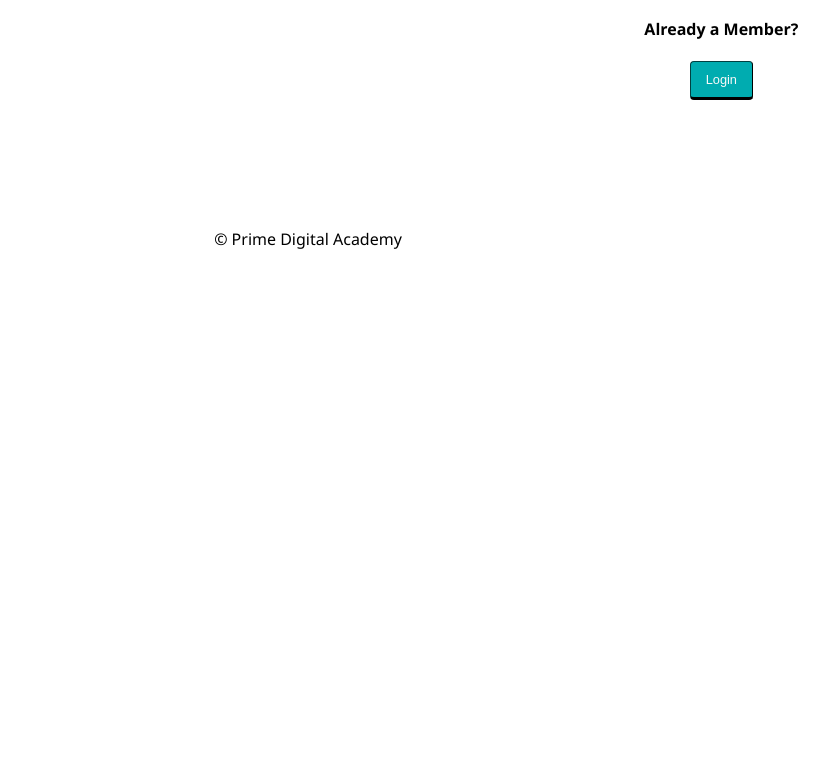
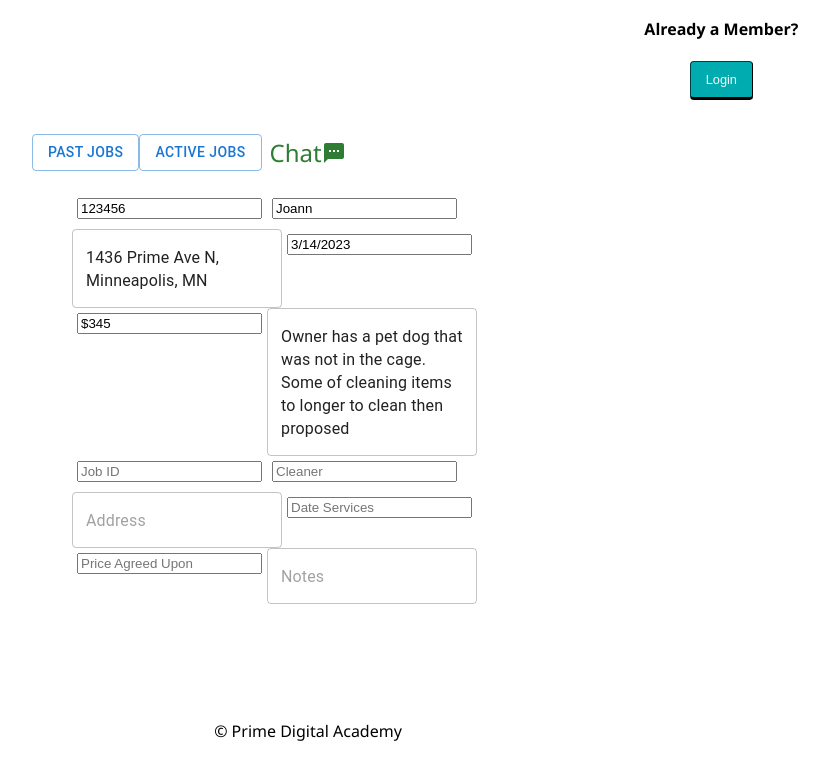
Before and after one commit to searley96/Honey-Does-App, a React (Create React App) app: page /#/home in a window 1280 px wide. Shown: the part 589-1351 px from the top of the page, without its empty margins (332-1161 px from the left). Before the commit the page ends 859 px from the top, so only its background shows below. Built offline with nearby package versions, Linux system fonts and the light colour scheme; no server answers.

Commit message:
got array to map into text field boxes, need styling and to work on Past Jobs

```diff
--- a/src/components/App/App.jsx
+++ b/src/components/App/App.jsx
@@ -13,6 +13,7 @@ import NewNav from "../Nav/NewNav";
 import Footer from "../Footer/Footer";
 import BottomNav from "../Footer/BottomNav";
 import Menu from "../DashBoard/Menu";
+import JobHistory from "../JobHistory/JobHistory";
 import ProtectedRoute from "../ProtectedRoute/ProtectedRoute";
 // import Dashboard from "../DashBoard/ClientDashBoard";
 import AboutPage from "../AboutPage/AboutPage";
@@ -113,6 +114,7 @@ function App() {
         </Switch>
         {/* <Menu />
         <Container /> */}
+        <JobHistory />
         <Footer />
       </div>
     </Router>
--- /dev/null
+++ b/src/components/JobHistory/JobHistory.jsx
@@ -0,0 +1,108 @@
+import React, { useState } from "react";
+import { useSelector } from "react-redux";
+
+import {
+  Box,
+  Button,
+  Card,
+  Container,
+  IconButton,
+  Stack,
+  TextField,
+  Typography,
+} from "@mui/material";
+import SmsIcon from "@mui/icons-material/Sms";
+
+function JobHistory() {
+  let activeJobs = [
+    {
+      jobId: 123456,
+      assignedCleaner: "Joann",
+      jobAddress: "1436 Prime Ave N, Minneapolis, MN",
+      jobDateServiced: "3/14/2023",
+      jobPrice: "$345",
+      jobNotes: `Owner has a pet dog that was not in the cage. Some of cleaning items to longer to clean then proposed`,
+    },
+    {},
+  ];
+
+  return (
+    <Container
+      maxWidth="sm"
+      sx={{ display: "flex", justifyContent: "center", alignItems: "center" }}
+    >
+      <div>
+        <Button
+          variant="outlined"
+          //   onClick={() => setPastJobsBtn(!editPastJobsBtn)}
+        >
+          Past Jobs
+        </Button>
+
+        <Button
+          variant="outlined"
+          //   onClick={() => setActiveJobsBtn(!editActiveJobsBtn)}
+        >
+          Active Jobs
+        </Button>
+
+        <IconButton
+          variant="contained"
+          href="#outlined-buttons"
+          aria-label="chat"
+          color="success"
+          fontSize="inherit"
+        >
+          Chat
+          <SmsIcon />
+        </IconButton>
+
+        <ul>
+          {activeJobs.map((job, index) => (
+            <div key={index}>
+              <Box>
+                <label>
+                  <input
+                    style={{ outlineColor: "blue" }}
+                    type="text"
+                    placeholder="Job ID"
+                    defaultValue={job.jobId}
+                  />
+                  <input
+                    type="text"
+                    placeholder="Cleaner"
+                    defaultValue={job.assignedCleaner}
+                  />
+                  <TextField
+                    id="outlined"
+                    multiline={true}
+                    placeholder="Address"
+                    defaultValue={job.jobAddress}
+                  />
+                  <input
+                    type="text"
+                    placeholder="Date Services"
+                    defaultValue={job.jobDateServiced}
+                  />
+                  <input
+                    type="text"
+                    placeholder="Price Agreed Upon"
+                    defaultValue={job.jobPrice}
+                  />
+                  <TextField
+                    id="outlined"
+                    multiline={true}
+                    type="text"
+                    placeholder="Notes"
+                    defaultValue={job.jobNotes}
+                  />
+                </label>
+              </Box>
+            </div>
+          ))}
+        </ul>
+      </div>
+    </Container>
+  );
+}
+export default JobHistory;
```
Also changed, not shown: src/components/JobHistory/JobHistory.css (added).
